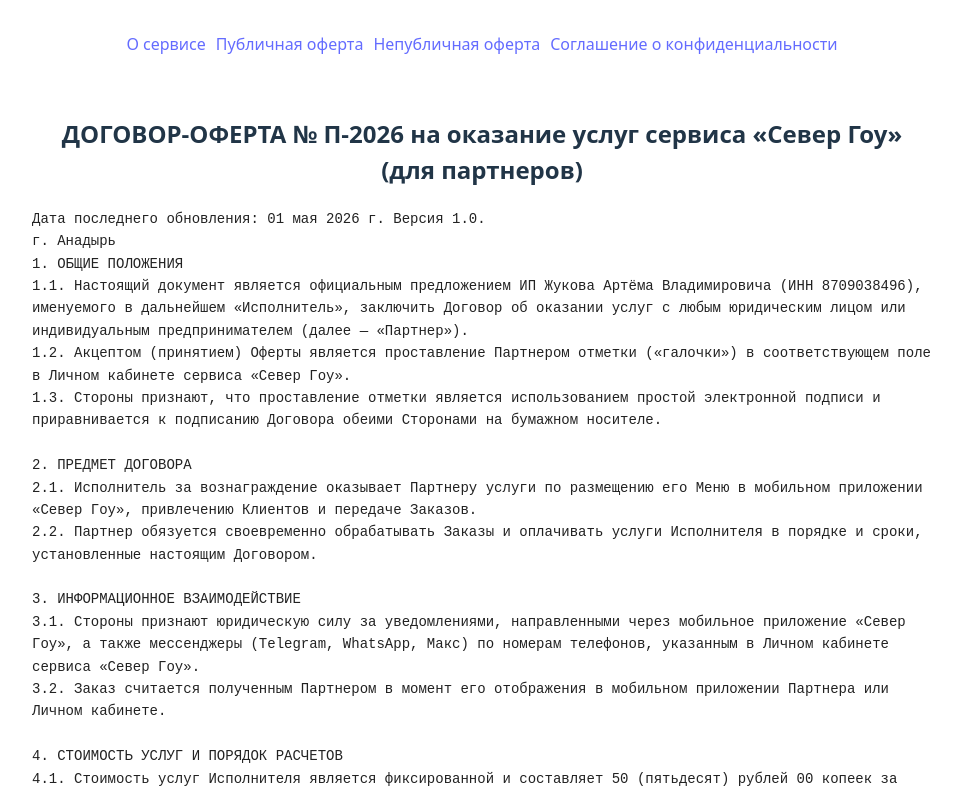
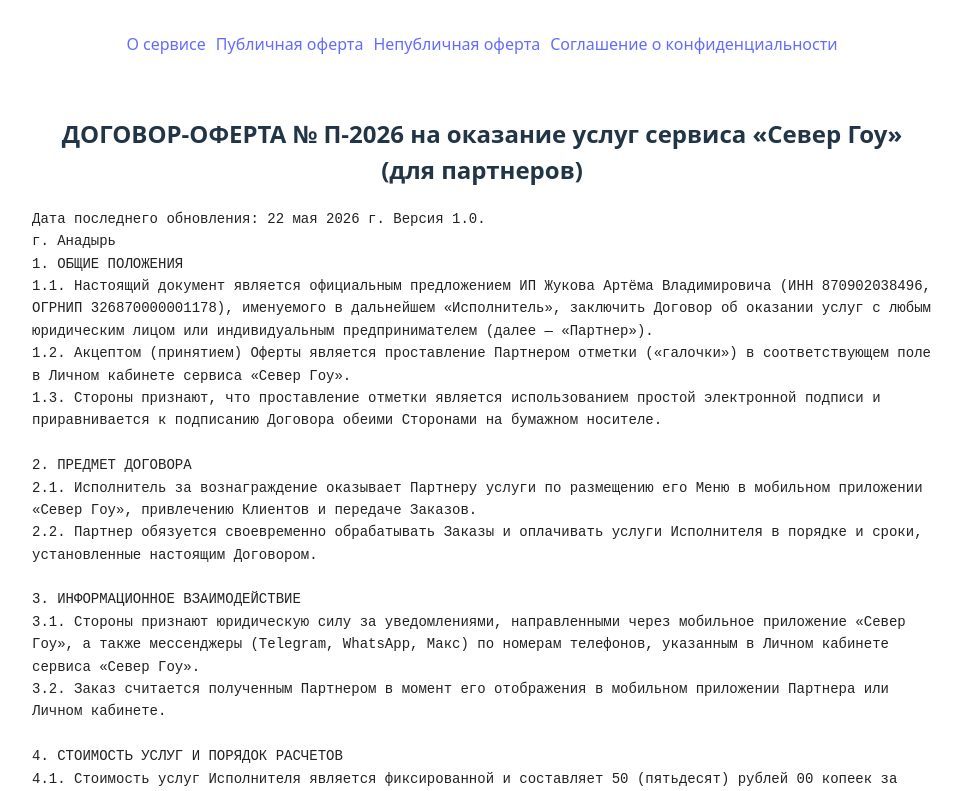
Before and after one commit to arrtmy/website, a React (Vite) app in the folder frontend/: page /nopublic-offer in a window 1280 px wide. Shown: the top 791 px of the page, without its empty margins (158-1120 px from the left). Built offline with nearby package versions, Linux system fonts and the light colour scheme.

Commit message:
update OGRNUP

```diff
--- a/frontend/src/About.jsx
+++ b/frontend/src/About.jsx
@@ -16,7 +16,7 @@
         <code>
         {`
         ИП Жуков Артём Владимирович
-        ИНН: 8709038496
+        ИНН: 870902038496 / ОГРНИП: 326870000001178
         Адрес: Россия, Чукотский АО, г. Анадырь, ул. Отке, д. 1, кв. 18.
         О нас:
         Мы — технологическая платформа, которая объединяет рестораны, магазины и кафе города Анадырь с жителями. Наш сервис помогает малому и среднему бизнесу принимать заказы онлайн, обеспечивая клиентам удобный процесс выбора, прозрачную обработку и быструю доставку.
--- a/frontend/src/Confidentiality.jsx
+++ b/frontend/src/Confidentiality.jsx
@@ -15,11 +15,11 @@
           textAlign: 'left',
         }}>
         <code>
-          {`Дата последнего обновления: 01 мая 2026 г. Версия 1.0.
+          {`Дата последнего обновления: 22 мая 2026 г. Версия 1.0.
 
 1. Общие положения
 1.1. Настоящая Политика конфиденциальности (далее — «Политика») регулирует порядок сбора, обработки, хранения и защиты персональных данных пользователей (далее — «Пользователи») мобильного приложения «Север Гоу» (далее — «Приложение»).
-1.2. Оператором персональных данных является ИП Жуков Артём Владимирович (ИНН: 8709038496), зарегистрированный по адресу: РФ, 689000, Чукотский АО, г. Анадырь, ул. Отке, дом 1, кв. 18 (далее — «Мы» или «Оператор»).
+1.2. Оператором персональных данных является ИП Жуков Артём Владимирович (ИНН: 870902038496, ОГРНИП 326870000001178), зарегистрированный по адресу: РФ, 689000, Чукотский АО, г. Анадырь, ул. Отке, дом 1, кв. 18 (далее — «Мы» или «Оператор»).
 1.3. Использование Приложения означает безоговорочное согласие Пользователя с настоящей Политикой. В случае несогласия Пользователь должен немедленно прекратить использование Приложения.
 1.4. Настоящая Политика разработана в соответствии с Федеральным законом РФ № 152-ФЗ «О персональных данных» и действует исключительно на территории Российской Федерации.
 
--- a/frontend/src/NoPublicOffer.jsx
+++ b/frontend/src/NoPublicOffer.jsx
@@ -16,10 +16,10 @@
           background: '#fff',
           textAlign: 'left'
         }}>
-        <code>{`Дата последнего обновления: 01 мая 2026 г. Версия 1.0.
+        <code>{`Дата последнего обновления: 22 мая 2026 г. Версия 1.0.
 г. Анадырь
 1. ОБЩИЕ ПОЛОЖЕНИЯ
-1.1. Настоящий документ является официальным предложением ИП Жукова Артёма Владимировича (ИНН 8709038496), именуемого в дальнейшем «Исполнитель», заключить Договор об оказании услуг с любым юридическим лицом или индивидуальным предпринимателем (далее — «Партнер»).
+1.1. Настоящий документ является официальным предложением ИП Жукова Артёма Владимировича (ИНН 870902038496, ОГРНИП 326870000001178), именуемого в дальнейшем «Исполнитель», заключить Договор об оказании услуг с любым юридическим лицом или индивидуальным предпринимателем (далее — «Партнер»).
 1.2. Акцептом (принятием) Оферты является проставление Партнером отметки («галочки») в соответствующем поле в Личном кабинете сервиса «Север Гоу».
 1.3. Стороны признают, что проставление отметки является использованием простой электронной подписи и приравнивается к подписанию Договора обеими Сторонами на бумажном носителе.
 
@@ -51,7 +51,7 @@
 
 7. РЕКВИЗИТЫ ИСПОЛНИТЕЛЯ
 ИП Жуков Артём Владимирович
-ИНН: 8709038496 / ОГРНИП: 320870000000392
+ИНН: 870902038496 / ОГРНИП 326870000001178
 Адрес: РФ, 689000, Чукотский АО, г. Анадырь, ул. Отке, дом 1, кв. 18.
 Email: dostavka24.service@yandex.ru
 Тел.: +79145353829
--- a/frontend/src/PublicOffer.jsx
+++ b/frontend/src/PublicOffer.jsx
@@ -16,9 +16,9 @@
           background: '#fff',
           textAlign: 'left'
         }}>
-        <code>{`Дата последнего обновления: 01 мая 2026 г. Версия 1.0.
+        <code>{`Дата последнего обновления: 22 мая 2026 г. Версия 1.0.
 1. Общие положения
-1.1. Настоящий документ (далее — «Оферта») является официальным публичным предложением ИП Жукова Артёма Владимировича (ИНН 8709038496), зарегистрированного по адресу: РФ, 689000, Чукотский АО, г. Анадырь, ул. Отке, дом 1, кв. 18, именуемого в дальнейшем «Исполнитель», заключить Договор об оказании услуг Сервиса по оформлению заказов и доставке еды (далее — «Договор») на условиях, изложенных в настоящей Оферте.
+1.1. Настоящий документ (далее — «Оферта») является официальным публичным предложением ИП Жукова Артёма Владимировича (ИНН 870902038496, ОГРНИП 326870000001178), зарегистрированного по адресу: РФ, 689000, Чукотский АО, г. Анадырь, ул. Отке, дом 1, кв. 18, именуемого в дальнейшем «Исполнитель», заключить Договор об оказании услуг Сервиса по оформлению заказов и доставке еды (далее — «Договор») на условиях, изложенных в настоящей Оферте.
 1.2. В соответствии с п. 2 ст. 437 ГК РФ, данный документ является публичной офертой.
 1.3. Перед началом пользования Приложением Заказчик обязан ознакомиться с Офертой по адресу: delivery-eats.ru/public-offer и Политикой конфиденциальности: delivery-eats.ru/confidentiality.
 1.4. Акцептом (принятием) Оферты является регистрация в мобильном приложении «Север Гоу» или оформление Заказа. Это означает полное согласие Заказчика со всеми условиями.
@@ -59,7 +59,8 @@
 8. Контактная информация и реквизиты
 Исполнитель:
 ИП Жуков Артём Владимирович
-ИНН 8709038496
+ИНН 870902038496
+ОГРНИП 326870000001178
 Электронная почта: dostavka24.service@yandex.ru
       `}</code>
       </pre>
```
Also changed, not shown: 3 other files (tests, documents, lock files or other folders).
